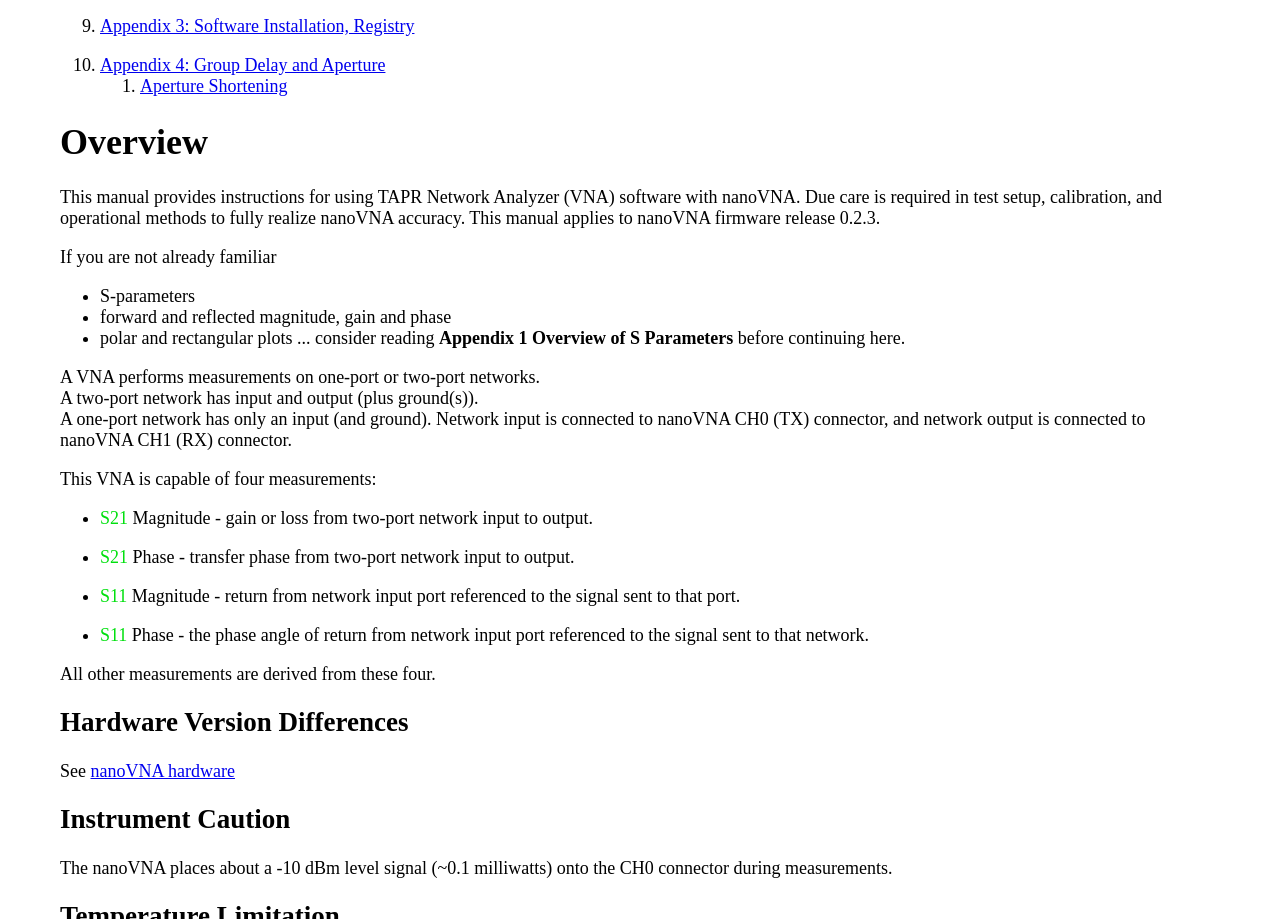
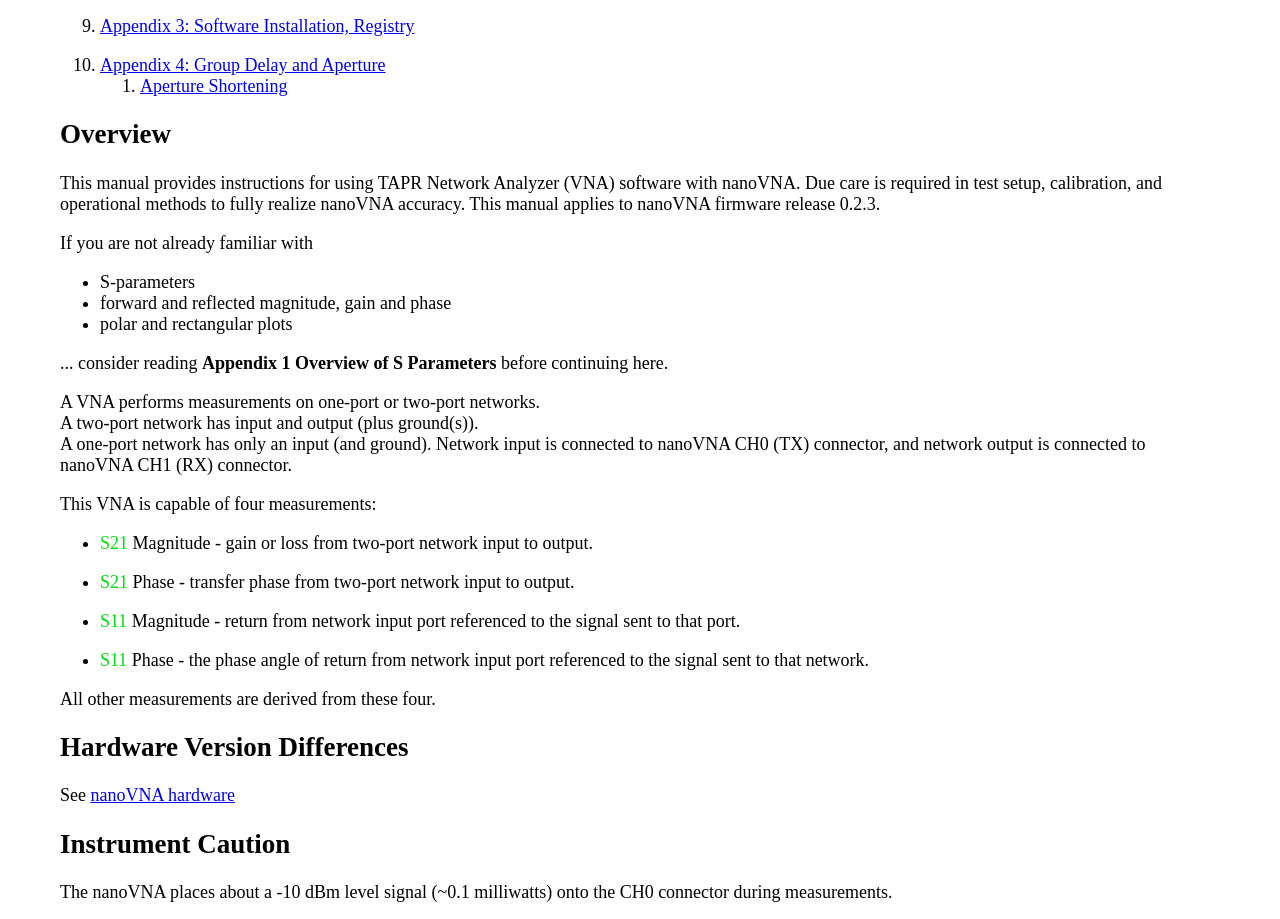
Before and after one commit to oristopo/nanoTAPR, a plain HTML site: page media/index.htm in a window 1280 px wide. Shown: the part 2402-3321 px from the top of the page. Drawn offline with Linux system fonts and the light colour scheme.

Commit message:
Update index.htm

```diff
--- a/media/index.htm
+++ b/media/index.htm
@@ -125,9 +125,7 @@ a.  <a href="#exporting-s-parameters">Exporting S-Parameters</a></li>
   </li>
 </ol>
 
-<div style="page-break-after: always;"></div>
-
-<h1 id="overview">Overview</h1>
+<h2 id="overview">Overview</h2>
 
 <p>This manual provides instructions for using
 TAPR Network Analyzer (VNA) software with nanoVNA.
@@ -135,13 +133,13 @@ Due care is required in test setup, calibration,
 and operational methods to fully realize nanoVNA accuracy.
 This manual applies to nanoVNA firmware release 0.2.3.</p>
 
-<p>If you are not already familiar</p>
+If you are not already familiar with
 <ul>
   <li>S-parameters</li>
   <li>forward and reflected magnitude, gain and phase</li>
   <li>polar and rectangular plots
-... consider reading <strong>Appendix 1 Overview of S Parameters</strong> before continuing here.</li>
 </ul>
+... consider reading <strong>Appendix 1 Overview of S Parameters</strong> before continuing here.
 
 <p>A VNA performs measurements on one-port or two-port networks.<br>
 A two-port network has input and output (plus ground(s)).<br>
@@ -174,12 +172,12 @@ port referenced to the signal sent to that network.</p>
 
 <p>See <a href="https://oristopo.github.io/nVhelp/html/hardware.htm">nanoVNA hardware</a></p>
 
+<div style="page-break-after: always;"></div>
+
 <h2 id="instrument-caution">Instrument Caution</h2>
 
 <p>The nanoVNA places about a -10 dBm level signal (~0.1 milliwatts)
 onto the CH0 connector during measurements.</p>
-
-<div style="page-break-after: always;"></div>
 
 <h2 id="temperature-limitation">Temperature Limitation</h2>
 
@@ -267,6 +265,8 @@ phase delay in return signals. Properly set up,
 nanoVNA can resolve connector adaptor lengths.  Practically,
 calibrations should include connector adaptors as used in
 actual measurements.</p>
+
+<div style="page-break-after: always;"></div>
 
 <h2 id="calibration-standards">Calibration Standards</h2>
 
```
